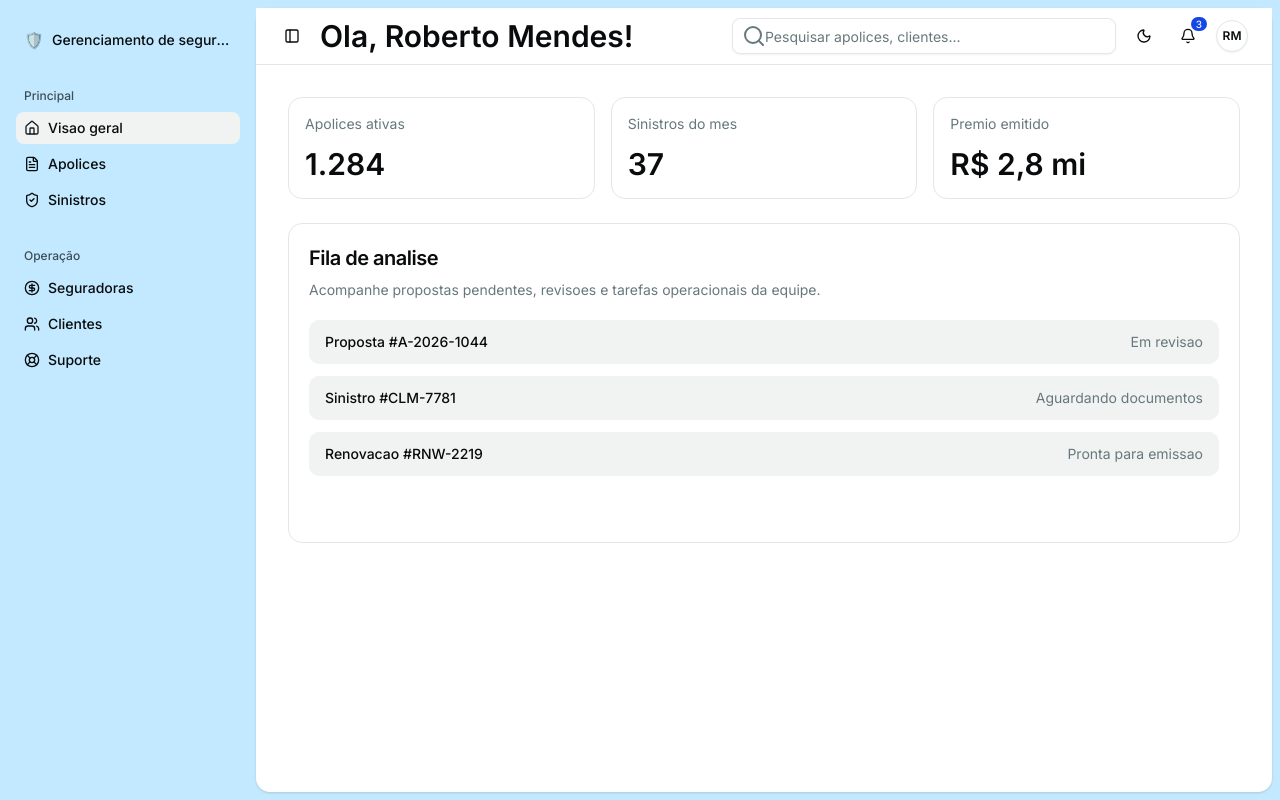
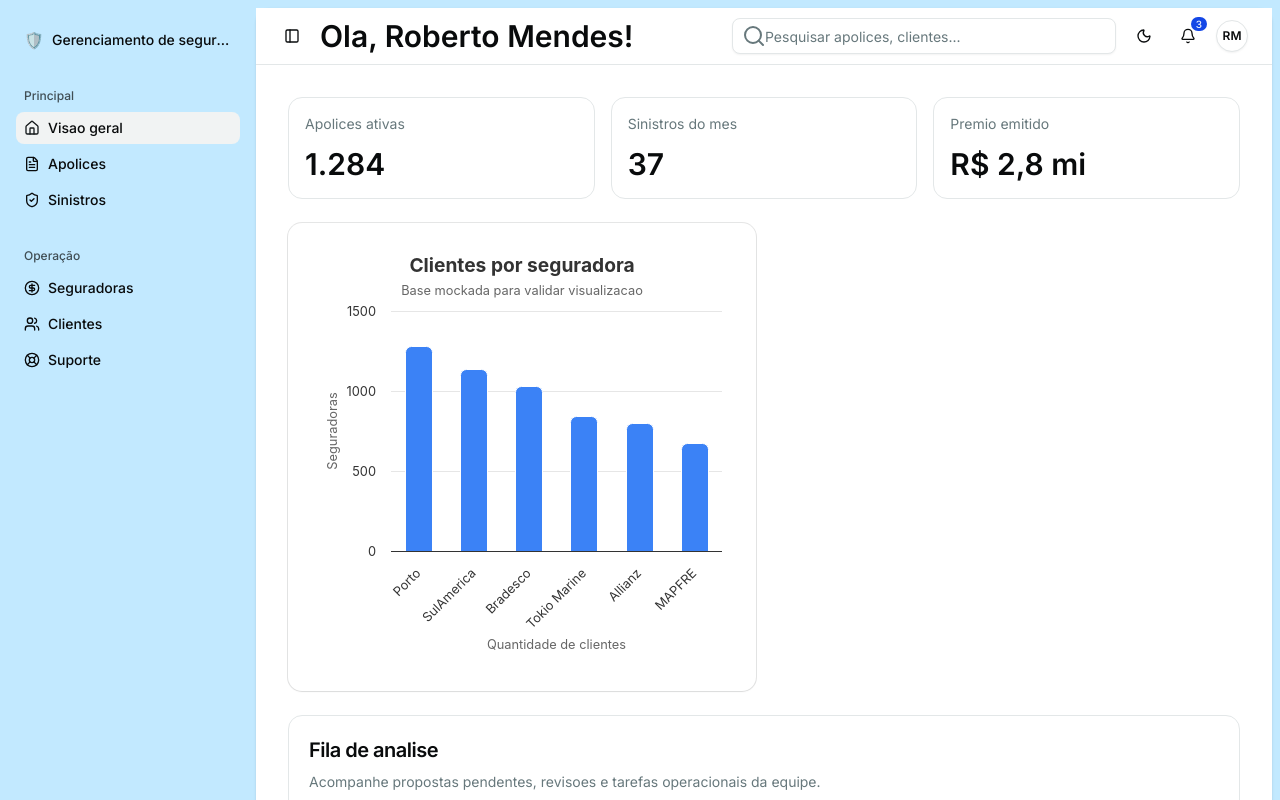
Before and after one commit to InsuranceManagement/insurance-management, a Next.js app in the folder frontend/: page / in a window 1280 px wide. Shown: the top 800 px of the page. Built offline with nearby package versions, Linux system fonts and the light colour scheme.

Commit message:
feat: add barchart

```diff
--- a/frontend/src/app/page.tsx
+++ b/frontend/src/app/page.tsx
@@ -1,5 +1,27 @@
+import { ChartCard } from "@/shared/components/ChartCard/chart-card"
+import { BarChart } from "@/shared/components/Charts/bar-chart"
 import { Box } from "@/shared/components/ui/box"
 import { Typography } from "@/shared/components/ui/typography"
+import { type ChartSeries } from "@/shared/models/charts/chart-series"
+import { ChartTypeSizePreset } from "@/shared/models/charts/chart-size-preset"
+
+const mockClientsByCompany: ChartSeries[] = [
+  {
+    id: "clients-by-company",
+    name: "Clientes",
+    type: "bar",
+    color: "#3B82F6",
+    unit: "clientes",
+    points: [
+      { x: "Porto", y: 1280 },
+      { x: "SulAmerica", y: 1134 },
+      { x: "Bradesco", y: 1028 },
+      { x: "Tokio Marine", y: 842 },
+      { x: "Allianz", y: 795 },
+      { x: "MAPFRE", y: 674 },
+    ],
+  },
+]
 
 export default function Home() {
   return (
@@ -23,6 +45,24 @@ export default function Home() {
             R$ 2,8 mi
           </Typography>
         </article>
+      </section>
+
+      <section className="grid auto-rows-min gap-4 xl:grid-cols-4">
+        <ChartCard
+          preset={ChartTypeSizePreset.TWO_BY_ONE}
+          contentClassName="flex h-full flex-col"
+        >
+          <BarChart
+            data={mockClientsByCompany}
+            title="Clientes por seguradora"
+            subtitle="Base mockada para validar visualizacao"
+            xAxisTitle="Quantidade de clientes"
+            yAxisTitle="Seguradoras"
+            orientation="column"
+            showLegend={false}
+            height="100%"
+          />
+        </ChartCard>
       </section>
 
       <section className="min-h-80 rounded-xl border bg-card p-5">
--- a/frontend/src/features/InsuranceCompanyCrud/insurance-company-crud.tsx
+++ b/frontend/src/features/InsuranceCompanyCrud/insurance-company-crud.tsx
@@ -2,7 +2,7 @@
 import { type ColumnDef } from "@tanstack/react-table"
 
 import { InsuranceCompanyForm } from "@/features/InsuranceCompanyCrud/components/form"
-import { type InsuranceCompany } from "@/features/models/insurance-company"
+import { type InsuranceCompany } from "@/features/InsuranceCompanyCrud/models/insurance-company"
 import { type InsuranceCompanyUpsertFormValues } from "@/features/schema"
 import { type EntityViewField } from "@/shared/components/CrudScreen/components/EntityViewModal"
 import { CrudScreen } from "@/shared/components/CrudScreen/crud-screen"
--- a/frontend/src/shared/components/ChartCard/chart-card.tsx
+++ b/frontend/src/shared/components/ChartCard/chart-card.tsx
@@ -2,7 +2,7 @@ import { type ReactNode } from "react"
 
 import { Card, CardContent } from "@/shared/components/ui/card"
 import { cn } from "@/shared/lib/utils"
-import { ChartTypeSizePreset } from "@/shared/models/chart-size-preset"
+import { ChartTypeSizePreset } from "@/shared/models/charts/chart-size-preset"
 
 type ChartCardProps = {
   preset?: ChartTypeSizePreset
--- /dev/null
+++ b/frontend/src/shared/components/Charts/bar-chart.tsx
@@ -0,0 +1,151 @@
+"use client"
+
+import { useEffect, useMemo, useRef } from "react"
+
+import Highcharts, { type Options } from "highcharts"
+
+import { useCategoricalChartData } from "@/shared/hooks/use-categorical-chart-data"
+import { cn } from "@/shared/lib/utils"
+import { type ChartSeries } from "@/shared/models/charts/chart-series"
+
+type BarChartOrientation = "bar" | "column"
+
+type BarChartProps = {
+  data: ChartSeries[]
+  className?: string
+  title?: string
+  subtitle?: string
+  xAxisTitle?: string
+  yAxisTitle?: string
+  height?: number | string
+  orientation?: BarChartOrientation
+  stacked?: boolean
+  showLegend?: boolean
+}
+
+const DEFAULT_HEIGHT = 320
+
+function toCssHeight(value: number | string | undefined) {
+  if (typeof value === "number") return `${value}px`
+  if (typeof value === "string") return value
+
+  return `${DEFAULT_HEIGHT}px`
+}
+
+export function BarChart({
+  data,
+  className,
+  title,
+  subtitle,
+  xAxisTitle,
+  yAxisTitle,
+  height,
+  orientation = "bar",
+  stacked = false,
+  showLegend = true,
+}: Readonly<BarChartProps>) {
+  const containerRef = useRef<HTMLDivElement>(null)
+  const chartRef = useRef<Highcharts.Chart | null>(null)
+
+  const { categories, series } = useCategoricalChartData({
+    data,
+    orientation,
+  })
+
+  const options = useMemo<Options>(
+    () => ({
+      chart: {
+        type: orientation,
+        backgroundColor: "transparent",
+        height: height ?? DEFAULT_HEIGHT,
+      },
+      title: {
+        text: title,
+      },
+      subtitle: {
+        text: subtitle,
+      },
+      credits: {
+        enabled: false,
+      },
+      legend: {
+        enabled: showLegend,
+      },
+      xAxis: {
+        categories,
+        title: {
+          text: xAxisTitle,
+        },
+      },
+      yAxis: {
+        min: 0,
+        allowDecimals: false,
+        title: {
+          text: yAxisTitle,
+        },
+      },
+      tooltip: {
+        shared: true,
+      },
+      plotOptions: {
+        series: {
+          animation: false,
+          borderRadius: 6,
+        },
+        bar: {
+          stacking: stacked ? "normal" : undefined,
+        },
+        column: {
+          stacking: stacked ? "normal" : undefined,
+        },
+      },
+      series,
+    }),
+    [
+      categories,
+      height,
+      orientation,
+      series,
+      showLegend,
+      stacked,
+      subtitle,
+      title,
+      xAxisTitle,
+      yAxisTitle,
+    ],
+  )
+
+  useEffect(() => {
+    const container = containerRef.current
+    if (!container || series.length === 0 || categories.length === 0) return
+
+    chartRef.current?.destroy()
+    chartRef.current = Highcharts.chart(container, options)
+
+    return () => {
+      chartRef.current?.destroy()
+      chartRef.current = null
+    }
+  }, [categories.length, options, series.length])
+
+  if (series.length === 0 || categories.length === 0) {
+    return (
+      <div
+        className={cn(
+          "flex h-full min-h-40 w-full items-center justify-center rounded-xl border border-border bg-card px-4 py-6 text-sm text-muted-foreground",
+          className,
+        )}
+      >
+        Sem dados para exibir.
+      </div>
+    )
+  }
+
+  return (
+    <div
+      ref={containerRef}
+      className={cn("h-full w-full", className)}
+      style={{ height: toCssHeight(height) }}
+    />
+  )
+}
--- /dev/null
+++ b/frontend/src/shared/hooks/use-categorical-chart-data.ts
@@ -0,0 +1,58 @@
+import type Highcharts from "highcharts"
+import { useMemo } from "react"
+
+import { type ChartSeries } from "@/shared/models/charts/chart-series"
+
+type CategoricalSeriesOption =
+  | Highcharts.SeriesBarOptions
+  | Highcharts.SeriesColumnOptions
+
+type CategoricalChartOrientation = "bar" | "column"
+
+type UseCategoricalChartDataParams = {
+  data: ChartSeries[]
+  orientation: CategoricalChartOrientation
+  fillValue?: number
+}
+
+type UseCategoricalChartDataResult = {
+  categories: string[]
+  series: CategoricalSeriesOption[]
+}
+
+export function useCategoricalChartData({
+  data,
+  orientation,
+  fillValue = 0,
+}: Readonly<UseCategoricalChartDataParams>): UseCategoricalChartDataResult {
+  return useMemo(() => {
+    const categories = [
+      ...new Set(
+        data.flatMap((series) => series.points.map((point) => point.x)),
+      ),
+    ]
+
+    const series = data
+      .filter((item) => item.points.length > 0)
+      .map((item) => {
+        const pointsByCategory = new Map(
+          item.points.map((point) => [point.x, point.y]),
+        )
+
+        return {
+          type: orientation,
+          name: item.name,
+          data: categories.map(
+            (category) => pointsByCategory.get(category) ?? fillValue,
+          ),
+          color: item.color,
+          tooltip: { valueSuffix: item.unit ? ` ${item.unit}` : undefined },
+        }
+      })
+
+    return {
+      categories,
+      series,
+    }
+  }, [data, fillValue, orientation])
+}
```
Also changed, not shown: 1 other file (tests, documents, lock files or other folders).
